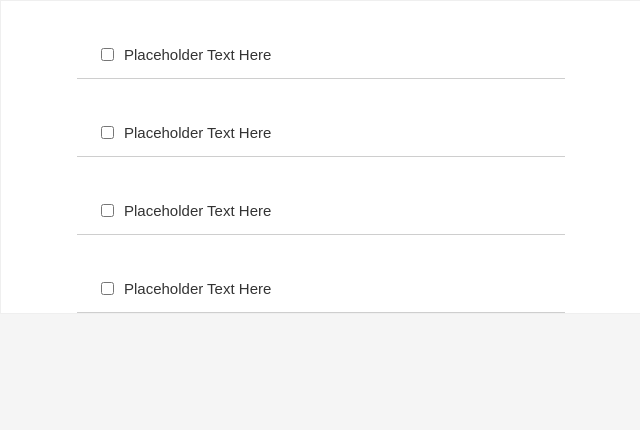
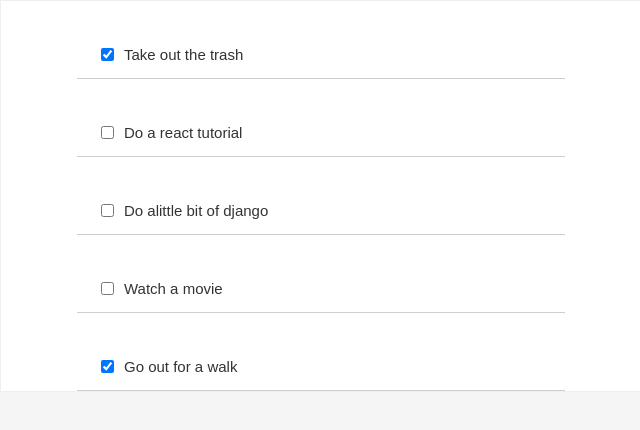
Before and after one commit to edwardosindo/react_todo_app, a React (Create React App) app: page / in a window 1280 px wide. Shown: the top 430 px of the page, without its empty margins (319-959 px from the left). Built offline with nearby package versions, Linux system fonts and the light colour scheme.

Commit message:
Todo app props

```diff
--- a/src/App.js
+++ b/src/App.js
@@ -2,38 +2,15 @@
 //import logo from './logo.svg';
 import './App.css';
 import TodoItem from './components/TodoItem'
+import todosData from './components/todosData'
 
 function App() {
-
-//        const date = new Date()
-//        const hours = date.getHours()
-//        let timeOfDay
-//        const styles = {
-//        fontSize: 30
-//        }
-//
-//        if (hours < 12) {
-//            timeOfDay = "Morning"
-//            styles.color = "#D90000"
-//        } else if (hours >=12 && hours < 17) {
-//            timeOfDay = "Afternoon"
-//            styles.color = "1475GF"
-//        } else {
-//            timeOfDay = "Evening"
-//            styles.color = "0A795F"
-//        }
+    const todoItems = todosData.map(item => <TodoItem key={item.id} item={item} />)
     return (
         <div className="todo-list">
-          <TodoItem/>
-          <TodoItem/>
-          <TodoItem/>
-          <TodoItem/>
+          {todoItems}
 
         </div>
-
-//          <div>
-//            <h1 style ={styles}> Good {timeOfDay}</h1>
-//          </div>
     );
 }
 
--- a/src/components/TodoItem.js
+++ b/src/components/TodoItem.js
@@ -1,10 +1,10 @@
 import React from 'react';
 
-function TodoItem() {
+function TodoItem(props) {
     return(
         <div className="todo-item">
-            <input type="checkbox" />
-            <p> Placeholder Text Here</p>
+            <input type="checkbox" checked={props.item.completed}/>
+            <p> {props.item.text}</p>
         </div>
     )
 
--- /dev/null
+++ b/src/components/todosData.js
@@ -0,0 +1,30 @@
+const todosData = [
+    {
+        id: 1,
+        text: "Take out the trash",
+        completed: true
+    },
+    {
+        id: 2,
+        text: "Do a react tutorial ",
+        completed: false
+    },
+    {
+        id: 3,
+        text: "Do alittle bit of django",
+        completed: false
+    },
+    {
+        id: 4,
+        text: "Watch a movie",
+        completed: false
+    },
+    {
+        id: 5,
+        text: "Go out for a walk",
+        completed: true
+    }
+
+]
+
+export default todosData
```
